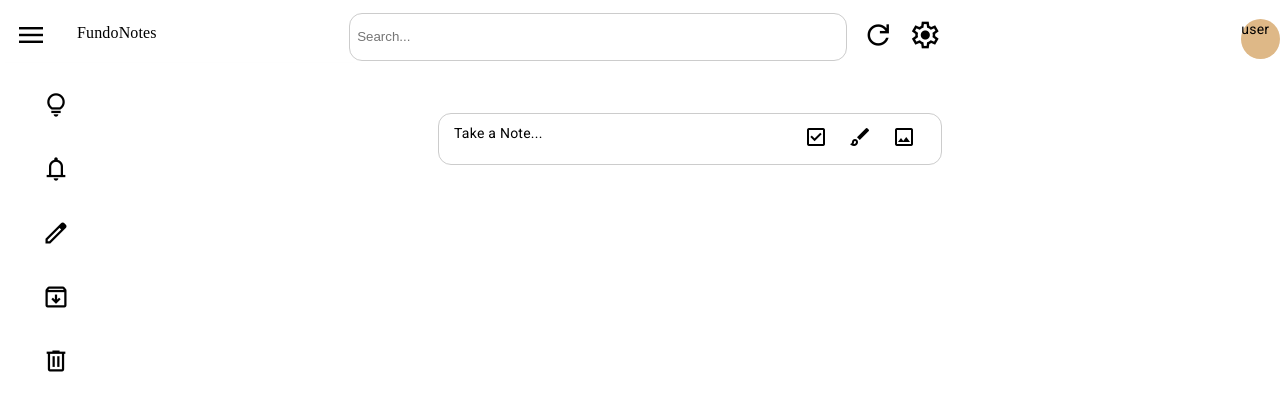
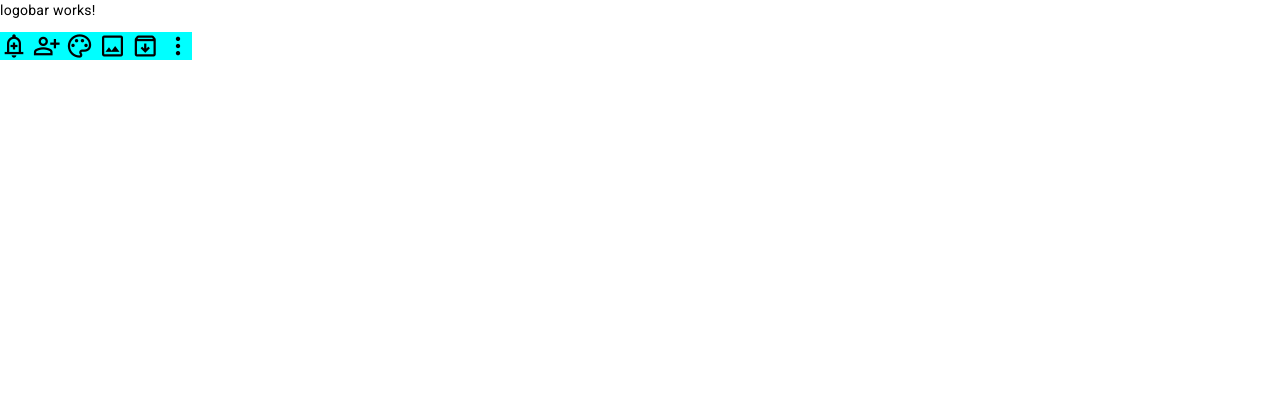
Before and after one commit to amritanand-py/FunDoNotesUI, an Angular app: page / in a window 1280 px wide. Shown: the top 410 px of the page. Built offline with nearby package versions, Linux system fonts and the light colour scheme.

Commit message:
Add: Logobar updated

```diff
--- /dev/null
+++ b/src/app/Components/logobar/logobar.component.css
@@ -0,0 +1,20 @@
+*{
+    padding: 0;
+    margin: 0;
+}
+
+#logobar{
+    background-color: aqua;
+    width: 15vw;
+    display: flex;
+    justify-content: space-between;
+
+}
+.material-symbols-outlined{
+    border-radius: 50%;
+    font-size: 28px;
+}
+
+.material-symbols-outlined:hover{
+    background-color: grey;
+}
--- /dev/null
+++ b/src/app/Components/logobar/logobar.component.html
@@ -0,0 +1,21 @@
+<p>logobar works!</p>
+<div id="logobar">
+    <a class="material-symbols-outlined">
+        add_alert
+    </a>
+    <a class="material-symbols-outlined">
+        person_add
+    </a>
+    <a class="material-symbols-outlined">
+        palette
+    </a>
+    <a class="material-symbols-outlined">
+        image
+    </a>
+    <a class="material-symbols-outlined">
+        archive
+    </a>
+    <a class="material-symbols-outlined">
+        more_vert
+    </a>
+</div>
--- a/src/app/app.component.html
+++ b/src/app/app.component.html
@@ -3,7 +3,7 @@
 
 <!-- Other App content -->
 
-<app-dashboard></app-dashboard>
+<!-- <app-dashboard></app-dashboard> -->
 
 <!-- <app-navbar (toggleSidebar)="toggleSidebar()"></app-navbar>
 <div class="sidebar">
@@ -12,3 +12,5 @@
 
         <!-- <app-navbar (toggleSidebar)="toggleSidebar()"></app-navbar>
         <app-sidebar [isSidebarOpen]="isSidebarOpen"></app-sidebar> -->
+
+<app-logobar></app-logobar>
--- a/src/app/app.module.ts
+++ b/src/app/app.module.ts
@@ -13,6 +13,7 @@ import { SidebarComponent } from './Components/sidebar/sidebar.component';
 import { NotesCardComponent } from './Components/notes-card/notes-card.component';
 import { CanvasComponent } from './Components/canvas/canvas.component';
 import { FormsModule } from '@angular/forms';
+import { LogobarComponent } from './Components/logobar/logobar.component';
 
 @NgModule({
   declarations: [
@@ -23,7 +24,8 @@ import { FormsModule } from '@angular/forms';
     DashboardComponent,
     SidebarComponent,
     NotesCardComponent,
-    CanvasComponent
+    CanvasComponent,
+    LogobarComponent
   ],
   imports: [
     BrowserModule,
```
Also changed, not shown: src/app/Components/logobar/logobar.component.ts (added, +10 -0 lines), 1 other file (tests, documents, lock files or other folders).
